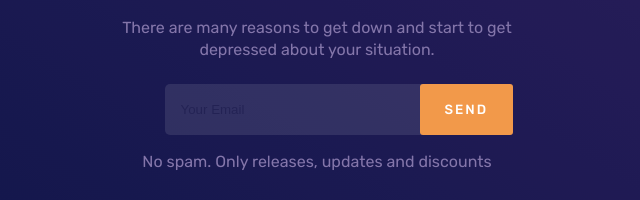
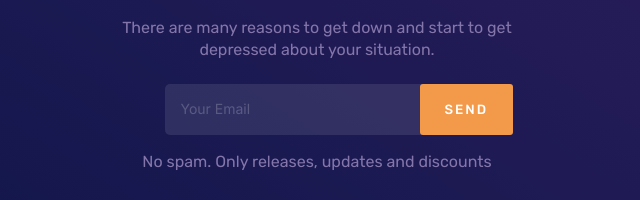
Before and after one commit to magalxd/data-analisys-page, a plain HTML site: page index.html in a window 1280 px wide. Shown: the part 4598-4798 px from the top of the page, 323-963 px from the left. Drawn offline with Linux system fonts and the light colour scheme.

Commit message:
some sections were refactored

```diff
--- a/sass/pages/_newsletter.scss
+++ b/sass/pages/_newsletter.scss
@@ -32,13 +32,22 @@
     display: inline;
     margin-bottom: toRem(16);
     .email{
-      background: #F6F6F6;
-      opacity: 0.1;
+      background: rgba( #f6f6f6, 0.1);
       border: none;
       border-radius: 5px;
       padding: toRem(18) toRem(132) toRem(18) toRem(16);
       transform: translateX(toRem(10));
-      z-index: 10;
+      color: rgba(#fff, 0.6);
+
+      &::placeholder{
+        font-family: "Inter";
+        font-weight: 400;
+        font-size: toRem(14);
+        line-height: toRem(20);
+        color: white;
+        opacity: 0.2;
+
+      }
 
       &:focus{
         outline: none;
```
Also changed, not shown: sass/main.css, 1 other file.
